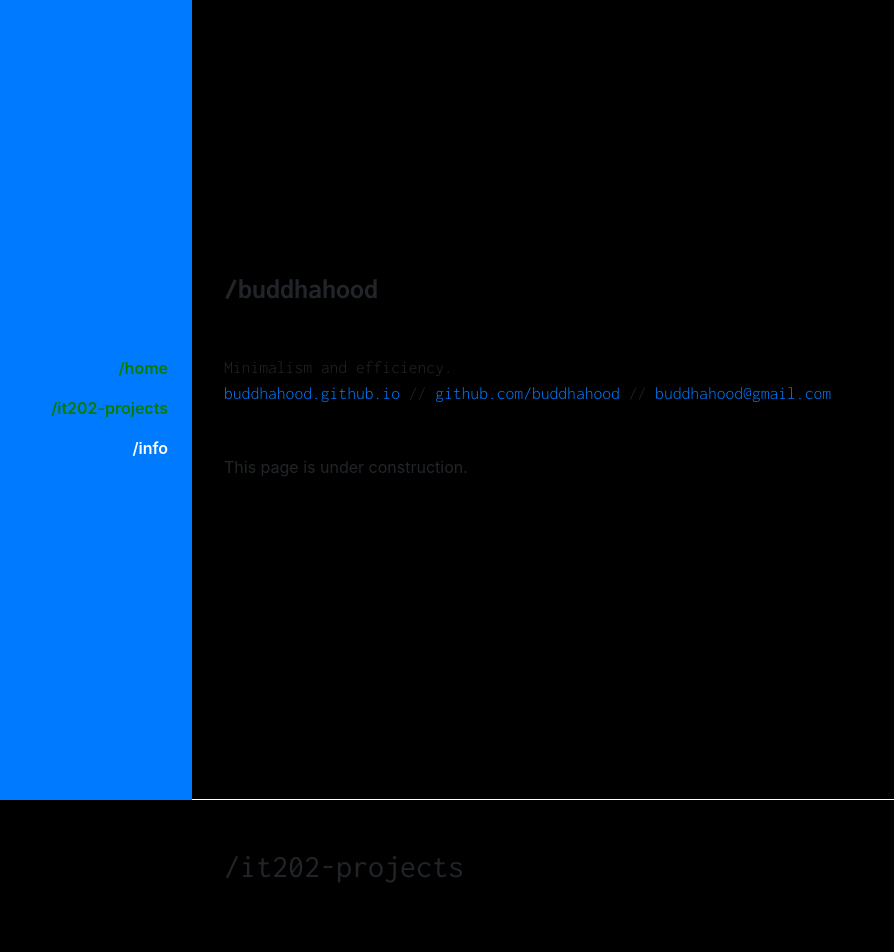
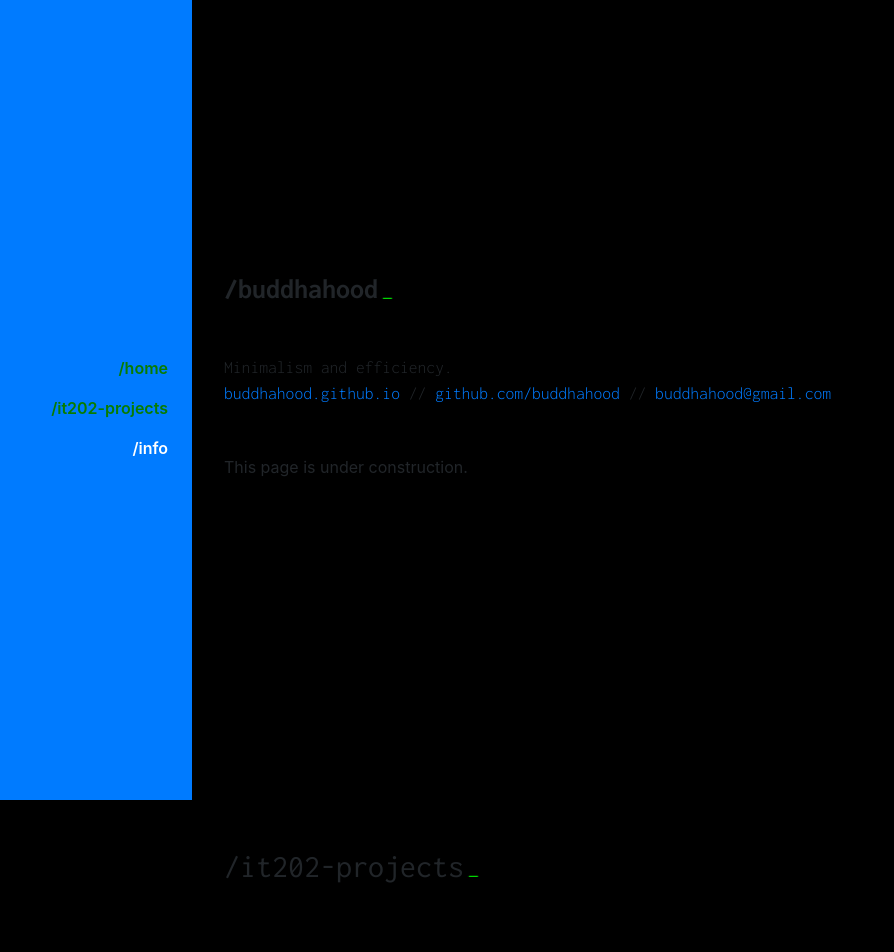
Before and after one commit to buddhahood/buddhahood.github.io, a website with bundled scripts: page index.html in a window 1280 px wide. Shown: the top 952 px of the page, without its empty margins (0-894 px from the left). Built offline with nearby package versions, Linux system fonts and the light colour scheme.

Commit message:
blinking console image

```diff
--- a/css/resume.min.css
+++ b/css/resume.min.css
@@ -96,9 +96,13 @@ h3 {
 			display: block; } }
 
    section.resume-section {
-	border-bottom: 1px solid #ffffff;
+	border-bottom: 1px solid #000000;
 	padding-top: 5rem !important;
-	padding-bottom: 5rem !important; }
+	padding-bottom: 5rem !important;
+	border-top-color: #000000;
+	border-right-color: #000000;
+	border-left-color: #000000;
+}
 	section.resume-section .resume-item .resume-date {
 	  min-width: none; }
 
--- a/index.html
+++ b/index.html
@@ -12,8 +12,7 @@
     <!-- Custom styles for this template -->
     <link href="./css/resume.min.css" rel="stylesheet">
     <script src="https://ajax.googleapis.com/ajax/libs/jquery/3.2.1/jquery.min.js"></script>
-  <!--The following script tag downloads a font from the Adobe Edge Web Fonts server for use within the web page. We recommend that you do not modify it.--><script>var __adobewebfontsappname__="dreamweaver"</script><script src="http://use.edgefonts.net/inconsolata:n5:default.js" type="text/javascript"></script>
-</head>
+ </head>
   <!-- ********************************************************************************************* -->
   <body id="page-top">
     <nav class="navbar navbar-expand-lg navbar-dark bg-primary fixed-top" id="sideNav">
@@ -32,7 +31,7 @@
     <div class="container-fluid p-0">
       <section class="resume-section p-3 p-lg-5 d-flex d-column" id="about">
         <div class="my-auto">
-          <h3><strong>/buddhahood</strong></h3>
+          <h3><strong>/buddhahood</strong><img src="Blinking_text_input.gif" width="15" height="15" alt=""/></h3>
           <p class="mb-5"></p>
           <div class="subheading mb-5">
             Minimalism and efficiency.<br>
@@ -46,7 +45,7 @@
       <!-- ********************************************************************************************* -->
       <section class="resume-section p-3 p-lg-5 d-flex flex-column" id="it202">
         <div class="my-auto">
-          <h2 class="mb-5">/it202-projects</h2>
+          <h2 class="mb-5">/it202-projects<img src="Blinking_text_input.gif" width="15" height="15" alt=""/></h2>
          <div id = "allprojects" class="container">
           <div class="resume-item d-flex flex-column flex-md-row mb-5" id="template">
             <div class="resume-content mr-auto">
@@ -62,7 +61,7 @@
       <!-- ********************************************************************************************* -->
       <section class="resume-section p-3 p-lg-5 d-flex flex-column" id="more">
         <div class="my-auto">
-          <h2 class="mb-5">/info</h2>
+          <h2 class="mb-5">/info<img src="Blinking_text_input.gif" width="15" height="15" alt=""/></h2>
           <p>coming soon...</p>
         </div>
       </section>
```
Also changed, not shown: Blinking_text_input.gif (added).
